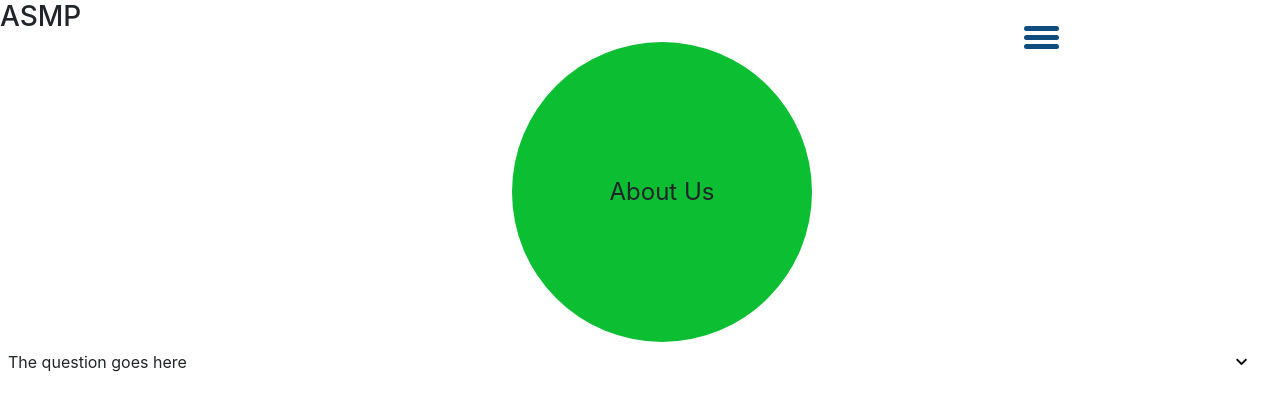
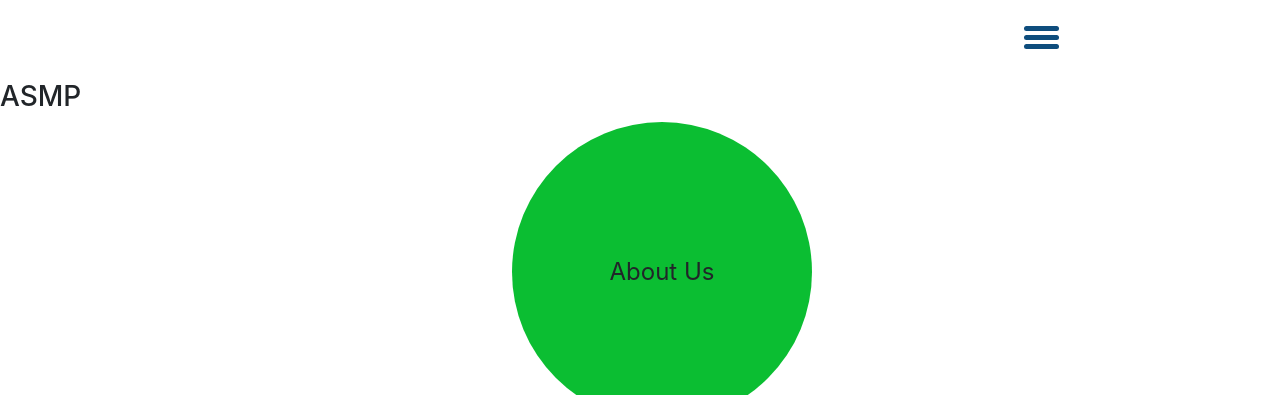
Before and after one commit to SarcWeb21/ASMP, a Django app: page /home in a window 1280 px wide. Shown: the top 395 px of the page. Run offline with Django 3.2, Linux system fonts and the light colour scheme.

Commit message:
Pushing minor changes in land.html

```diff
--- a/templates/land.html
+++ b/templates/land.html
@@ -1,5 +1,6 @@
 {% extends "base.html" %}
 {% block content %}
+<div style="height: 10vh"></div>
 <div class="main">
     <h3>ASMP</h3>
 </div>
```
